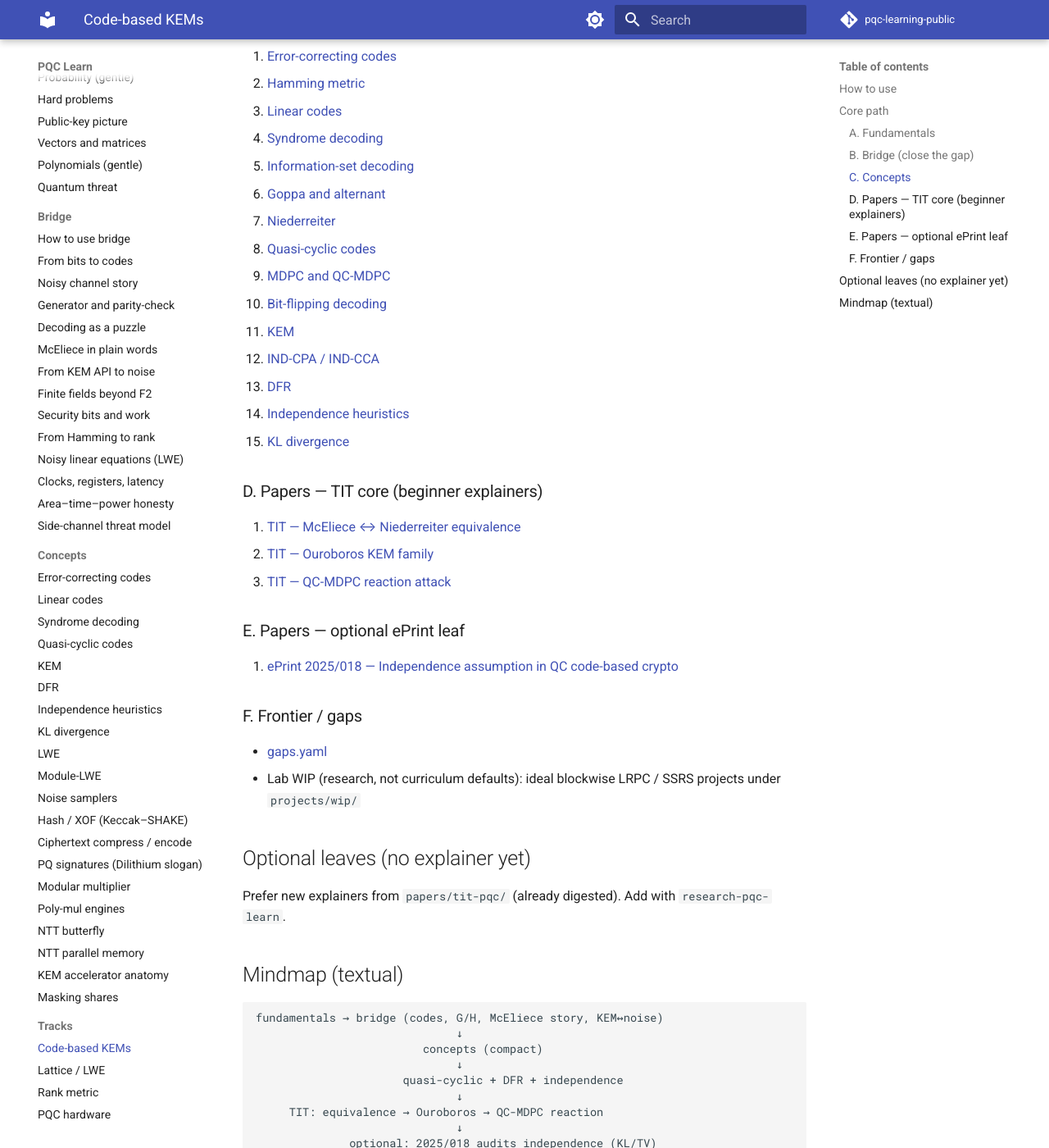
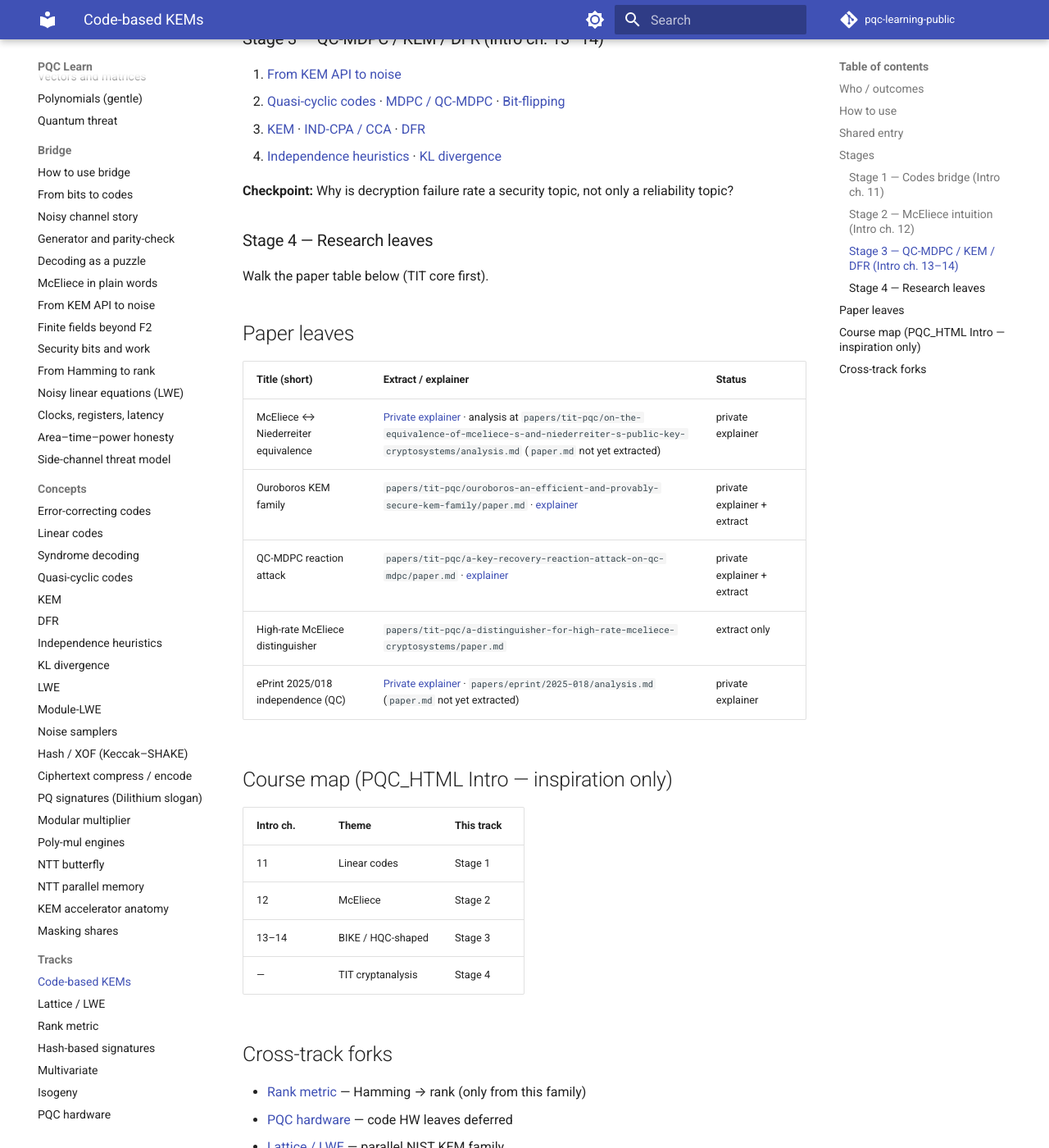
Before and after one commit to Post-Quantum-Cryptography-PQC/learning, an MkDocs documentation site: the page built from docs/tracks/code-based-kems/ROADMAP.md, in a window 1280 px wide and 1400 px high, scrolled down 1527 px. Shown: the whole window at 82% size. Built offline with MkDocs 1.6.1 and Material for MkDocs 9.7.7, drawn with Linux system fonts in a browser that asks for light colours; comment, search, counter and statistics services are not loaded; some of the changed text lies outside the part shown.

Commit message:
sync from pqc-learning-public@8b62798

````diff
--- a/docs/tracks/code-based-kems/ROADMAP.md
+++ b/docs/tracks/code-based-kems/ROADMAP.md
@@ -1,99 +1,86 @@
 # Track: Code-based KEMs
 
-**Prereqs:** [Fundamentals](../../index.md#2-fundamentals) · [Bridge](../../bridge/README.md)
-**Next:** [McEliece–Niederreiter equivalence](https://github.com/Post-Quantum-Cryptography-PQC/pqc-learning-private/blob/main/papers/tit-pqc/on-the-equivalence-of-mceliece-s-and-niederreiter-s-public-key-cryptosystems/explainer.md) · [Gaps](https://github.com/Post-Quantum-Cryptography-PQC/pqc-learning-private/blob/main/graph/gaps.yaml)
+**Prereqs:** [Fundamentals](../../index.md#2-fundamentals) · [Bridge overview](../../bridge/README.md)
+**Next:** [From bits to codes](../../bridge/from-bits-to-codes.md) · [Rank metric](../rank-metric/ROADMAP.md) · [Gaps](https://github.com/Post-Quantum-Cryptography-PQC/pqc-learning-private/blob/main/graph/gaps.yaml)
+**Tracks:** code-based-kems
 
-Primary curated path for this lab’s learning curriculum. Goal: take a motivated beginner from fundamentals through **TIT** code-based papers, then optional ePrint leaves.
+## Who / outcomes
+
+After this track you can:
+
+- Tell the McEliece story from generator / parity-check intuition.
+- Place QC-MDPC / HQC-shaped KEMs next to DFR and independence heuristics.
+- Read curated TIT explainers with matching `paper.md` (or labeled private explainer) grounding.
+- Fork to **rank metric** (Hamming → rank) or later **code HW** leaves on the hardware track.
 
 ## How to use
 
-1. Finish the **Fundamentals** block (or skim if you already know it).
-2. Walk the **Bridge** block (long explainers — do not skip if new to coding theory).
-3. Walk **Concepts** in order (compact vocabulary).
-4. Read the **TIT** paper explainers in order (core path).
-5. Optional: ePrint modelling leaf (2025/018).
-6. Skim **Gaps** for open questions.
-7. More leaves: `docs/PAPERS.md` with tag `code-based-cryptosystem` — prefer `papers/tit-pqc/` when adding explainers via `research-pqc-learn`.
+1. Shared entry (essentials only — full fundamentals list is on [Home](../../index.md)).
+2. Stages 1–4 in order.
+3. TIT / ePrint leaves after Stage 3.
+4. Optional: [Rank metric](../rank-metric/ROADMAP.md); hardware family leaves later on [PQC hardware](../pqc-hardware/ROADMAP.md).
 
-## Core path
+## Shared entry
 
-### A. Fundamentals
+1. [Bits, XOR, randomness](../../fundamentals/bits-xor-randomness.md)
+2. [Vectors and matrices](../../fundamentals/vectors-matrices.md)
+3. [Polynomials — Part A](../../fundamentals/polynomials-gentle.md) · [Part B](../../fundamentals/polynomials-wraparound.md)
+4. [Hard problems](../../fundamentals/hard-problems.md) · [Public-key picture](../../fundamentals/public-key-picture.md)
+5. [Finite fields beyond F₂](../../bridge/finite-fields-beyond-f2.md) · [Security bits](../../bridge/security-bits-and-work.md)
 
-0. [How to read the math](../../fundamentals/reading-math-notation.md)
-1. [Why cryptography?](../../fundamentals/why-cryptography.md)
-2. [Modular arithmetic](../../fundamentals/modular-arithmetic.md)
-3. [Bits, XOR, and randomness](../../fundamentals/bits-xor-randomness.md)
-4. [Probability (gentle)](../../fundamentals/probability-gentle.md)
-5. [Hard problems](../../fundamentals/hard-problems.md)
-6. [Public-key picture](../../fundamentals/public-key-picture.md)
-7. [Vectors and matrices](../../fundamentals/vectors-matrices.md)
-8. [Polynomials (gentle) — Part A](../../fundamentals/polynomials-gentle.md)
-8b. [Polynomial wrap-around — Part B](../../fundamentals/polynomials-wraparound.md)
-9. [Quantum threat](../../fundamentals/quantum-threat.md)
+## Stages
 
-### B. Bridge (close the gap)
+### Stage 1 — Codes bridge (Intro ch. 11)
 
-10. [Bridge overview](../../bridge/README.md)
-11. [From bits to codes](../../bridge/from-bits-to-codes.md)
-12. [Noisy channel story](../../bridge/noisy-channel-story.md)
-13. [Generator and parity-check](../../bridge/generator-and-parity-check.md)
-14. [Decoding as a puzzle](../../bridge/decoding-as-a-puzzle.md)
-15. [McEliece in plain words](../../bridge/mceliece-in-plain-words.md)
-16. [From KEM API to noise](../../bridge/from-kem-api-to-noise.md)
-17. [Finite fields beyond F₂](../../bridge/finite-fields-beyond-f2.md)
-18. [Security bits and attack work](../../bridge/security-bits-and-work.md)
+1. [From bits to codes](../../bridge/from-bits-to-codes.md)
+2. [Noisy channel story](../../bridge/noisy-channel-story.md)
+3. [Generator and parity-check](../../bridge/generator-and-parity-check.md)
+4. [Decoding as a puzzle](../../bridge/decoding-as-a-puzzle.md)
+5. Concepts: [Error-correcting codes](../../concepts/error-correcting-codes.md) · [Hamming metric](../../concepts/hamming-metric.md) · [Linear codes](../../concepts/linear-codes.md) · [Syndrome decoding](../../concepts/syndrome-decoding.md)
 
-### C. Concepts
+**Checkpoint:** What is a syndrome, in one plain sentence?
 
-19. [Error-correcting codes](../../concepts/error-correcting-codes.md)
-20. [Hamming metric](../../concepts/hamming-metric.md)
-21. [Linear codes](../../concepts/linear-codes.md)
-22. [Syndrome decoding](../../concepts/syndrome-decoding.md)
-23. [Information-set decoding](../../concepts/information-set-decoding.md)
-24. [Goppa and alternant](../../concepts/goppa-alternant.md)
-25. [Niederreiter](../../concepts/niederreiter.md)
-26. [Quasi-cyclic codes](../../concepts/quasi-cyclic-codes.md)
-27. [MDPC and QC-MDPC](../../concepts/mdpc-qc-mdpc.md)
-28. [Bit-flipping decoding](../../concepts/bit-flipping-decoding.md)
-29. [KEM](../../concepts/kem.md)
-30. [IND-CPA / IND-CCA](../../concepts/ind-cpa-cca.md)
-31. [DFR](../../concepts/dfr.md)
-32. [Independence heuristics](../../concepts/independence-heuristics.md)
-33. [KL divergence](../../concepts/kl-divergence.md)
+### Stage 2 — McEliece intuition (Intro ch. 12)
 
-### D. Papers — TIT core (beginner explainers)
+1. [McEliece in plain words](../../bridge/mceliece-in-plain-words.md)
+2. [Goppa and alternant](../../concepts/goppa-alternant.md) · [Niederreiter](../../concepts/niederreiter.md) · [ISD](../../concepts/information-set-decoding.md)
 
-34. [TIT — McEliece ↔ Niederreiter equivalence](https://github.com/Post-Quantum-Cryptography-PQC/pqc-learning-private/blob/main/papers/tit-pqc/on-the-equivalence-of-mceliece-s-and-niederreiter-s-public-key-cryptosystems/explainer.md)
-35. [TIT — Ouroboros KEM family](https://github.com/Post-Quantum-Cryptography-PQC/pqc-learning-private/blob/main/papers/tit-pqc/ouroboros-an-efficient-and-provably-secure-kem-family/explainer.md)
-36. [TIT — QC-MDPC reaction attack](https://github.com/Post-Quantum-Cryptography-PQC/pqc-learning-private/blob/main/papers/tit-pqc/a-key-recovery-reaction-attack-on-qc-mdpc/explainer.md)
+**Checkpoint:** What is hidden in the public key vs what the legitimate owner still knows?
 
-### E. Papers — optional ePrint leaf
+### Stage 3 — QC-MDPC / KEM / DFR (Intro ch. 13–14)
 
-37. [ePrint 2025/018 — Independence assumption in QC code-based crypto](https://github.com/Post-Quantum-Cryptography-PQC/pqc-learning-private/blob/main/papers/eprint/2025-018/explainer.md)
+1. [From KEM API to noise](../../bridge/from-kem-api-to-noise.md)
+2. [Quasi-cyclic codes](../../concepts/quasi-cyclic-codes.md) · [MDPC / QC-MDPC](../../concepts/mdpc-qc-mdpc.md) · [Bit-flipping](../../concepts/bit-flipping-decoding.md)
+3. [KEM](../../concepts/kem.md) · [IND-CPA / CCA](../../concepts/ind-cpa-cca.md) · [DFR](../../concepts/dfr.md)
+4. [Independence heuristics](../../concepts/independence-heuristics.md) · [KL divergence](../../concepts/kl-divergence.md)
 
-### F. Frontier / gaps
+**Checkpoint:** Why is decryption failure rate a security topic, not only a reliability topic?
 
-- [gaps.yaml](https://github.com/Post-Quantum-Cryptography-PQC/pqc-learning-private/blob/main/graph/gaps.yaml)
-- Lab WIP (research, not curriculum defaults): ideal blockwise LRPC / SSRS projects under `projects/wip/`
+### Stage 4 — Research leaves
 
-## Optional leaves (no explainer yet)
+Walk the paper table below (TIT core first).
 
-Prefer new explainers from `papers/tit-pqc/` (already digested). Add with `research-pqc-learn`.
+## Paper leaves
 
-## Mindmap (textual)
+| Title (short) | Extract / explainer | Status |
+|---------------|---------------------|--------|
+| McEliece ↔ Niederreiter equivalence | [Private explainer](https://github.com/Post-Quantum-Cryptography-PQC/pqc-learning-private/blob/main/papers/tit-pqc/on-the-equivalence-of-mceliece-s-and-niederreiter-s-public-key-cryptosystems/explainer.md) · analysis at `papers/tit-pqc/on-the-equivalence-of-mceliece-s-and-niederreiter-s-public-key-cryptosystems/analysis.md` (`paper.md` not yet extracted) | private explainer |
+| Ouroboros KEM family | `papers/tit-pqc/ouroboros-an-efficient-and-provably-secure-kem-family/paper.md` · [explainer](https://github.com/Post-Quantum-Cryptography-PQC/pqc-learning-private/blob/main/papers/tit-pqc/ouroboros-an-efficient-and-provably-secure-kem-family/explainer.md) | private explainer + extract |
+| QC-MDPC reaction attack | `papers/tit-pqc/a-key-recovery-reaction-attack-on-qc-mdpc/paper.md` · [explainer](https://github.com/Post-Quantum-Cryptography-PQC/pqc-learning-private/blob/main/papers/tit-pqc/a-key-recovery-reaction-attack-on-qc-mdpc/explainer.md) | private explainer + extract |
+| High-rate McEliece distinguisher | `papers/tit-pqc/a-distinguisher-for-high-rate-mceliece-cryptosystems/paper.md` | extract only |
+| ePrint 2025/018 independence (QC) | [Private explainer](https://github.com/Post-Quantum-Cryptography-PQC/pqc-learning-private/blob/main/papers/eprint/2025-018/explainer.md) · `papers/eprint/2025-018/analysis.md` (`paper.md` not yet extracted) | private explainer |
 
-```
-fundamentals → bridge (codes, G/H, McEliece story, KEM↔noise)
-                              ↓
-                         concepts (compact)
-                              ↓
-                      quasi-cyclic + DFR + independence
-                              ↓
-     TIT: equivalence → Ouroboros → QC-MDPC reaction
-                              ↓
-              optional: 2025/018 audits independence (KL/TV)
-                              ↓
-                    open: modern ISD joint-W / CCA+DFR / unstructured ti
-```
+## Course map (PQC_HTML Intro — inspiration only)
 
-Machine-readable edges: [edges.yaml](https://github.com/Post-Quantum-Cryptography-PQC/pqc-learning-private/blob/main/graph/edges.yaml).
+| Intro ch. | Theme | This track |
+|-----------|--------|------------|
+| 11 | Linear codes | Stage 1 |
+| 12 | McEliece | Stage 2 |
+| 13–14 | BIKE / HQC-shaped | Stage 3 |
+| — | TIT cryptanalysis | Stage 4 |
+
+## Cross-track forks
+
+- [Rank metric](../rank-metric/ROADMAP.md) — Hamming → rank (only from this family)
+- [PQC hardware](../pqc-hardware/ROADMAP.md#family-hw-leaves-code-later) — code HW leaves deferred
+- [Lattice / LWE](../lattice-lwe/ROADMAP.md) — parallel NIST KEM family
--- a/mkdocs.yml
+++ b/mkdocs.yml
@@ -115,6 +115,9 @@ nav:
       - Code-based KEMs: tracks/code-based-kems/ROADMAP.md
       - Lattice / LWE: tracks/lattice-lwe/ROADMAP.md
       - Rank metric: tracks/rank-metric/ROADMAP.md
+      - Hash-based signatures: tracks/hash-based-signatures/ROADMAP.md
+      - Multivariate: tracks/multivariate/ROADMAP.md
+      - Isogeny: tracks/isogeny/ROADMAP.md
       - PQC hardware: tracks/pqc-hardware/ROADMAP.md
 
 exclude_docs: |
````
Also changed, not shown: docs/index.md (+13 -4 lines), docs/tracks/hash-based-signatures/ROADMAP.md (added, +63 -0 lines), docs/tracks/isogeny/ROADMAP.md (added, +62 -0 lines), docs/tracks/lattice-lwe/ROADMAP.md (+64 -47 lines), docs/tracks/multivariate/ROADMAP.md (added, +63 -0 lines), docs/tracks/pqc-hardware/ROADMAP.md (+100 -51 lines), docs/tracks/rank-metric/ROADMAP.md (+41 -34 lines).
